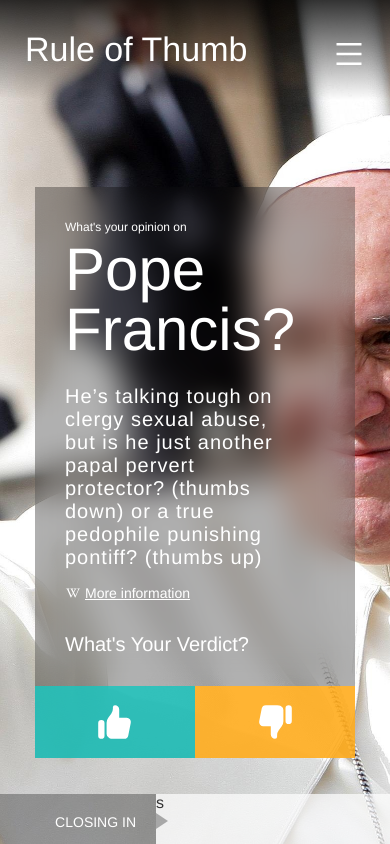
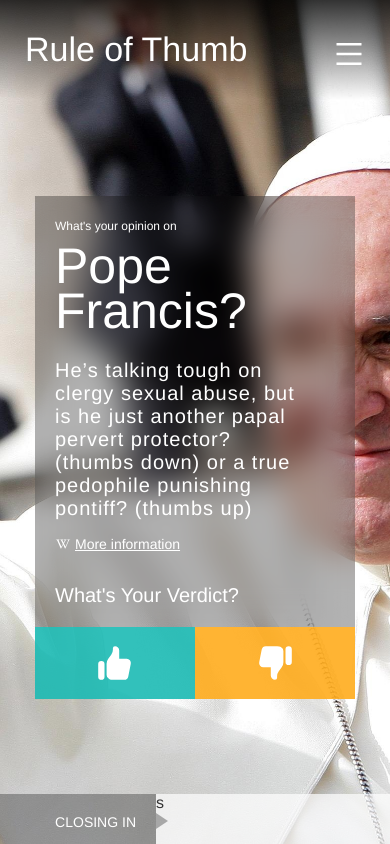
Before and after one commit to dguerrac/thumbs-test, a React (Create React App) app: page / in a window 390 px wide. Built offline with nearby package versions, Linux system fonts and the light colour scheme.

Commit message:
fix responsive among countdown and intro components

```diff
--- a/src/components/CountDown/CountDown.jsx
+++ b/src/components/CountDown/CountDown.jsx
@@ -1,7 +1,5 @@
 import React, { useEffect, useState } from "react";
 import './CountDown.scss';
-
-const CountDown = () => {
 
 const getRemainTime = () => {
   let now = new Date(),
@@ -20,8 +18,11 @@ const CountDown = () => {
   }
 }
 
+const totalTimeLeft = getRemainTime();
+
+const CountDown = () => {
+
   const [timeLeft, setTimeLeft] = useState(getRemainTime());
-  console.log(timeLeft);
 
   useEffect(() => {
     const timerUpDate = setTimeout(() => {
--- a/src/components/Intro/Intro.scss
+++ b/src/components/Intro/Intro.scss
@@ -29,11 +29,12 @@
 		width: 320px;
 	}
 	@media (max-width: 414px) {
-		margin-top: 100px;
+		padding: 20px 40px 20px 20px;
+		margin-top: 50px;
 	}
 	@media (max-width: 320px) {
 		width: 300px;
-		margin-top: 180px;
+		margin-top: 40px;
 	}
 	&__question {
 		font-size: 12px;
@@ -44,16 +45,32 @@
 		font-weight: 400;
 		margin-top: 5px;
 		margin-bottom: 25px;
+		@media (max-width: 414px) {
+			margin-top: 10px;
+			font-size: 50px;
+			line-height: 45px;
+		}
+		@media (max-width: 360px) {
+			margin-top: 20px;
+			font-size: 35px;
+			line-height: 30px;
+		}
 	}
 	&__description {
 		font-size: 20px;
     font-weight: lighter;
     letter-spacing: 1px;
     margin-bottom: 16px;
+    @media (max-width: 320px) {
+    	font-size: 16px;
+    }
 	}
 	&__more {
 		display: flex;
 		margin-bottom: 32px;
+		@media (max-width: 320px) {
+			margin-bottom: 20px;
+		}
 		a {
 			font-size: 14px;
 			font-weight: lighter;
@@ -63,6 +80,9 @@
 	}
 	&__veredict {
 		font-size: 20px;
+		@media (max-width: 320px) {
+			font-size: 16px;
+		}
 	}
 }
 
```
Lines whose indentation alone changed are shown as unchanged.
